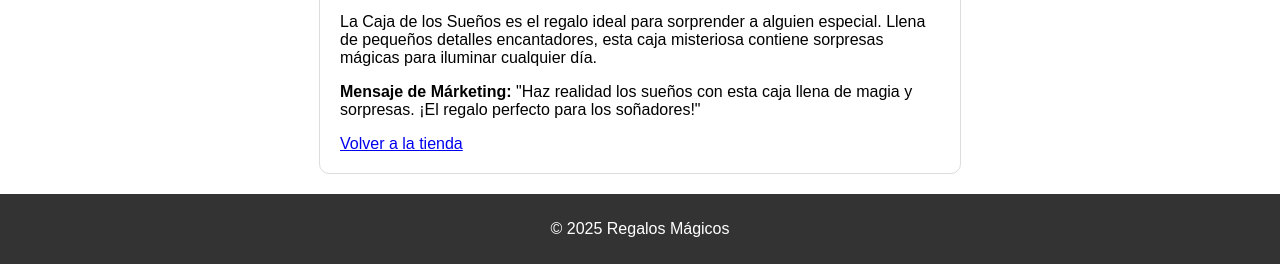
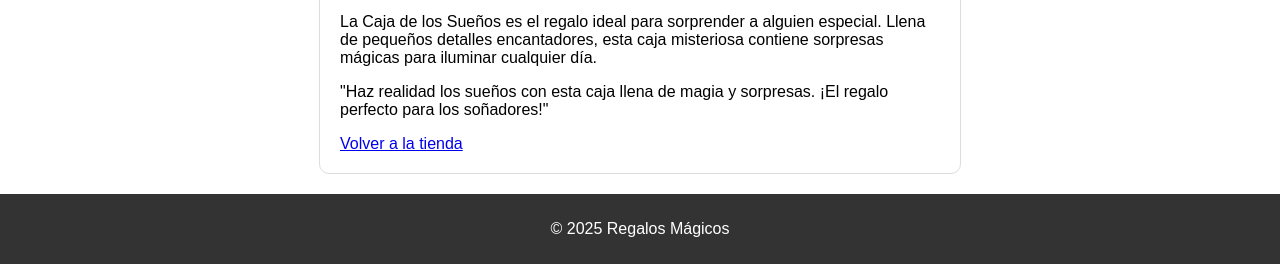
Before and after one commit to ichigar/lnd-rss-tienda, a plain HTML site: page regalos/caja-de-los-suenos.html in a window 1280 px wide. Shown: the part 779-1043 px from the top of the page. Drawn offline with Linux system fonts and the light colour scheme.

Commit message:
mejoras en apariencia webs de productos

```diff
--- a/regalos/caja-de-los-suenos.html
+++ b/regalos/caja-de-los-suenos.html
@@ -24,7 +24,7 @@
             <h2>Caja de los Sueños</h2>
             <p><strong>Precio:</strong> $29.99</p>
             <p>La Caja de los Sueños es el regalo ideal para sorprender a alguien especial. Llena de pequeños detalles encantadores, esta caja misteriosa contiene sorpresas mágicas para iluminar cualquier día.</p>
-            <p><strong>Mensaje de Márketing:</strong> "Haz realidad los sueños con esta caja llena de magia y sorpresas. ¡El regalo perfecto para los soñadores!"</p>
+            <p>"Haz realidad los sueños con esta caja llena de magia y sorpresas. ¡El regalo perfecto para los soñadores!"</p>
             <a href="../index.html">Volver a la tienda</a>
         </section>
     </main>
```
Also changed, not shown: regalos/reloj-tiempo-eterno.html (+1 -1 lines), 1 other file.
